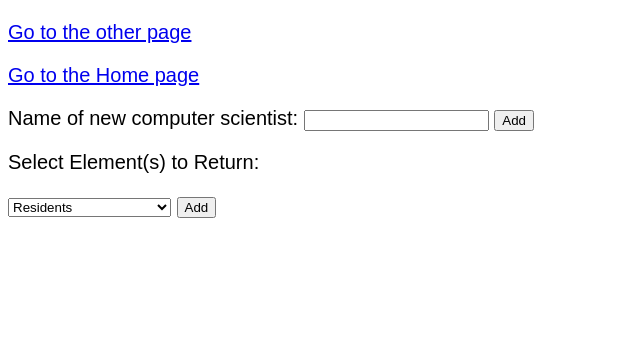
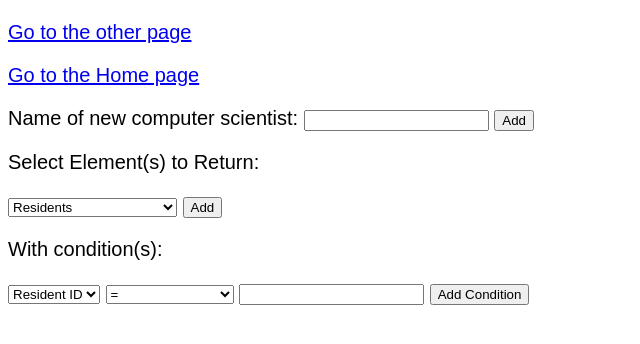
Before and after one commit to celiaarsen/cs4111-proj1, a Flask app: page / in a window 1280 px wide. Shown: the part 214-558 px from the top of the page, without its empty margins (0-640 px from the left). Run offline with Flask 2, Linux system fonts and the light colour scheme; data comes from the database, SQL or seed files in the repository; parts of the project's set-up code (start-up, migrations or seed data) failed here and were passed over.

Commit message:
Website takes user input, stores in python lists, and reports back to website; needs to be expanded and refined

```diff
--- a/server.py
+++ b/server.py
@@ -94,6 +94,18 @@ def teardown_request(exception):
 # see for routing: http://flask.pocoo.org/docs/0.10/quickstart/#routing
 # see for decorators: http://simeonfranklin.com/blog/2012/jul/1/python-decorators-in-12-steps/
 #
+
+#DEFINING GLOBAL VARIABLES THAT NEED TO BE PASSED TO HTML TEMPLATE
+
+#create an array called selections to hold all desired return types
+selections = []
+
+#"conditions[]" is a list of singleConditions[]
+#single condition takes strings 'compareAttr', 'compareSign', 'compareValue
+#for example singleCondition[r_id, = , 5]
+conditionsList = []
+
+
 @app.route('/')
 def index():
   """
@@ -120,7 +132,7 @@ def index():
   cursor.close()
 
 
-  print("whats in names: ", names)
+  #print("whats in names: ", names)
   #
   # Flask uses Jinja templates, which is an extension to HTML where you can
   # pass data to a template and dynamically generate HTML based on the data
@@ -147,7 +159,10 @@ def index():
   #     <div>{{n}}</div>
   #     {% endfor %}
   #
-  context = dict(data = names)
+
+  print( "\n Creating Context \n")
+
+  context = dict(data = names, selectionsVar = selections, conditionsVar = conditionsList)
 
 
   #
@@ -201,18 +216,44 @@ def add():
 
   return redirect('/')
 
-#create an array called selections to hold all desired return types
-selections = []
 
+
+#handles selection of return type (first field on index.html)
 @app.route('/select', methods=['POST'])
 def select1():
   selection = request.form['Select1']
-  selections.append(selection)
+
+  #checks for redundancies in return list
+  redundant = False
+  for i in range(0, len(selections)):
+        if selection == selections[i]:
+            redundant = True
+            print("We didnt go true right\n")
+
+  if not redundant:
+    selections.append(selection)
 
   print("\n show me whats in selections: ", selections)
 
-  #g.conn.execute('INSERT INTO test(name) VALUES (%s)', name)
   return redirect('/')
+
+
+
+#handles selection of condtions, second few fields, on index.html
+@app.route('/conditions', methods=['POST'])
+def conditions():
+
+    singlecondition = []
+
+    singlecondition.append(request.form['compareClass'])
+    singlecondition.append(request.form['compareSign'])
+    singlecondition.append(request.form['compareValue'])
+    conditionsList.append([singlecondition])
+
+    for i in range(0, len(conditionsList)):
+        print("\n show me whats in conditions: ", conditionsList[i])
+
+    return redirect('/')
 
 
 
--- a/templates/index.html
+++ b/templates/index.html
@@ -30,49 +30,57 @@
 
 
 <form method="POST" action="/select">
-<p>Select Element(s) to Return:</p>
+	<p>Select Element(s) to Return:</p>
+
 	<select name="Select1">
 		<option value="Resident">Residents</option>
 		<option value="Address">Addresses</option>
-		<option value="Education">Education Institution</option>
-		<option value="Occupation">Resident</option>
-		<option value="Tran_mode">Mode Of Transportation</option>
+		<option value="Education">Education Institutions</option>
+		<option value="Occupation">Occupations</option>
+		<option value="Tran_mode">Modes Of Transportation</option>
 		<option value="All">All</option>
 	</select>
 <input type="submit" value="Add"></p>
 </form>
 
+		<div>
+		{% for n in selectionsVar %}
+		<div>{{n}}</div>
+		{% endfor %}
+		</div>
 
+<form method="POST" action="/conditions">
+	<p>With condition(s):</p>
 
-<!--
-
-<form method="POST" action="/select">
-	<p>With condition(s):</p>
-	<select name="Select2">
-		<option value="Resident ID">Resident ID</option>
+	<select name="compareClass">
+		<option value="r_id">Resident ID</option>
 		<option value="Ethnicity">Ethnicity</option>
-		<option value="Age">"Age</option>
+		<option value="Age">Age</option>
 		<option value="Gender">Gender</option>
 		<option value="Name">Name</option>
 		<option value="All">All</option>
 	</select>
 
-	<select name="Compare1">
+	<select name="compareSign">
 		<option value="=">=</option>
 		<option value="<"><</option>
 		<option value=">">></option>
 		<option value="!=">!=</option>
-		<option value="Name">Contains</option>
-		<option value="All">All</option>
+		<option value="contains">Contains</option>
+		<option value=" ">All (no conditions)</option>
 	</select>
 
-	<input type="text" name="compVal">
+	<input type="text" name="compareValue">
 
-	<input type="submit" value="Submit"></p>
+	<input type="submit" value="Add Condition"></p>
 
 </form>
 
--->
+		<div>
+		{% for n in conditionsVar %}
+		<div>{{n}}</div>
+		{% endfor %}
+		</div>
 
 </body>
 
```
